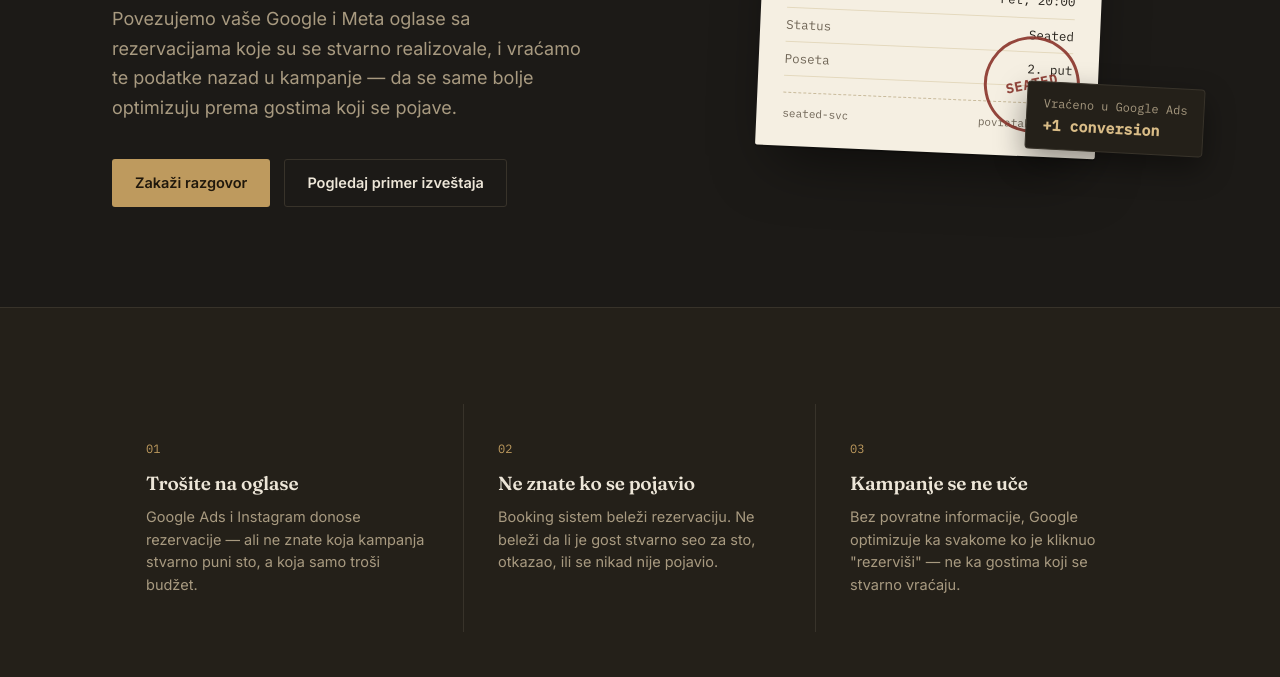
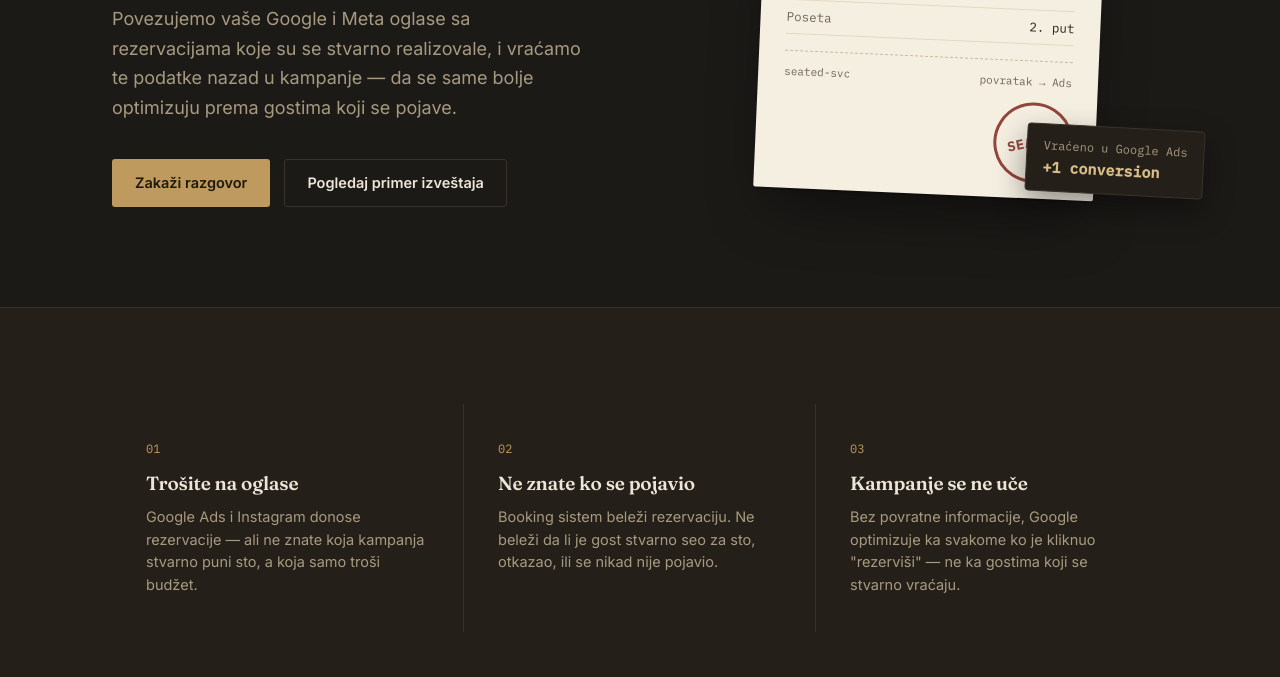
Before and after one commit to vojinovic/Osma-Soba, a plain HTML site: page index.html in a window 1280 px wide. Shown: the part 423-1100 px from the top of the page. Drawn offline with Linux system fonts and the light colour scheme.

Commit message:
Update index.html

```diff
--- a/index.html
+++ b/index.html
@@ -135,7 +135,7 @@
     background:var(--paper);
     color:var(--text-paper);
     width:340px;
-    padding:28px 26px 24px;
+    padding:28px 26px 108px;
     border-radius:2px;
     box-shadow:0 30px 60px -20px rgba(0,0,0,.55), 0 2px 0 rgba(0,0,0,.2);
     transform:rotate(2.5deg);
@@ -167,13 +167,14 @@
   .ticket-row span:first-child{ color:var(--text-paper-muted); }
   .stamp{
     position:absolute;
-    right:18px; bottom:24px;
-    width:96px; height:96px;
+    right:22px; bottom:16px;
+    width:80px; height:80px;
     border:3px solid var(--wine);
     border-radius:50%;
     display:flex; align-items:center; justify-content:center;
     transform:rotate(-14deg);
     opacity:.9;
+    background:var(--paper);
   }
   .stamp span{
     font-family:'IBM Plex Mono',monospace;
```
